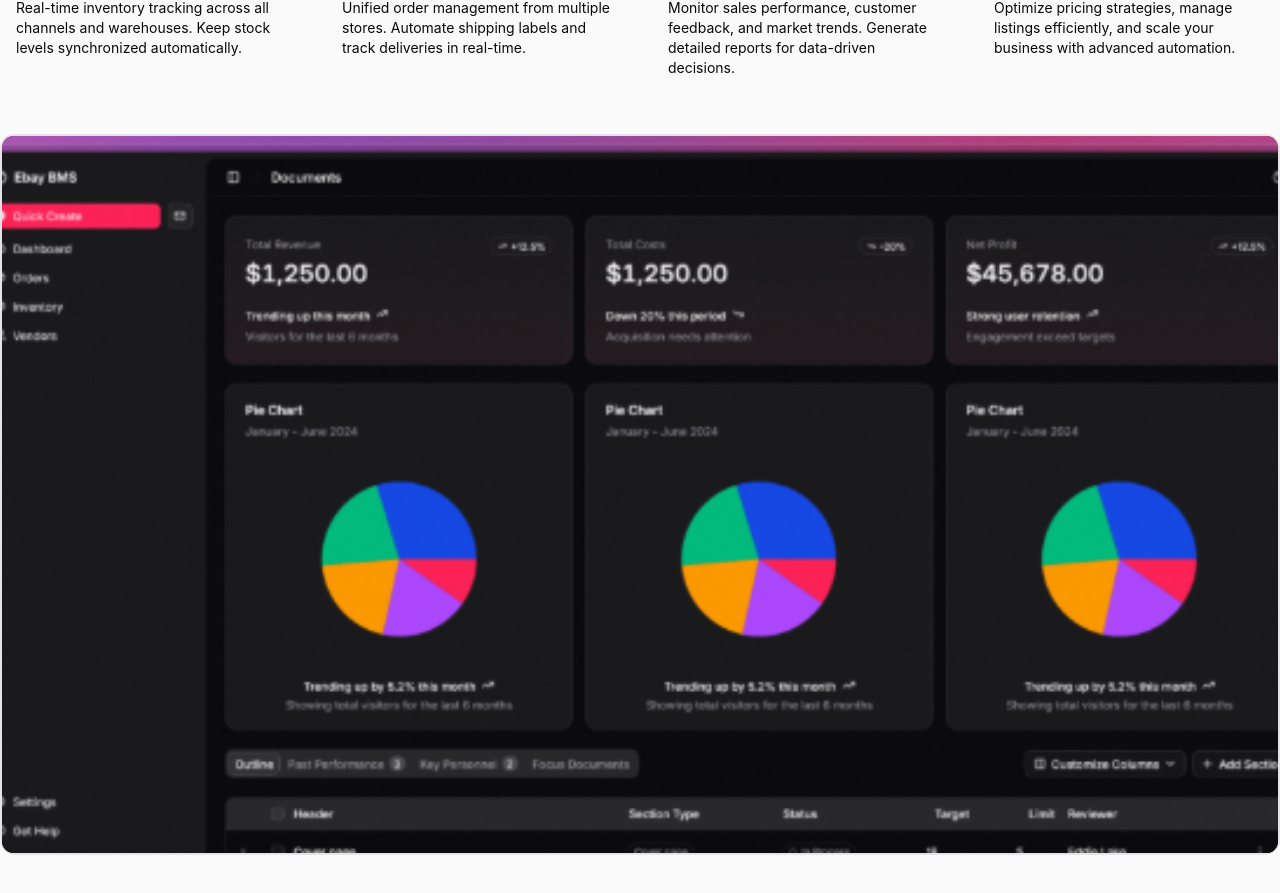
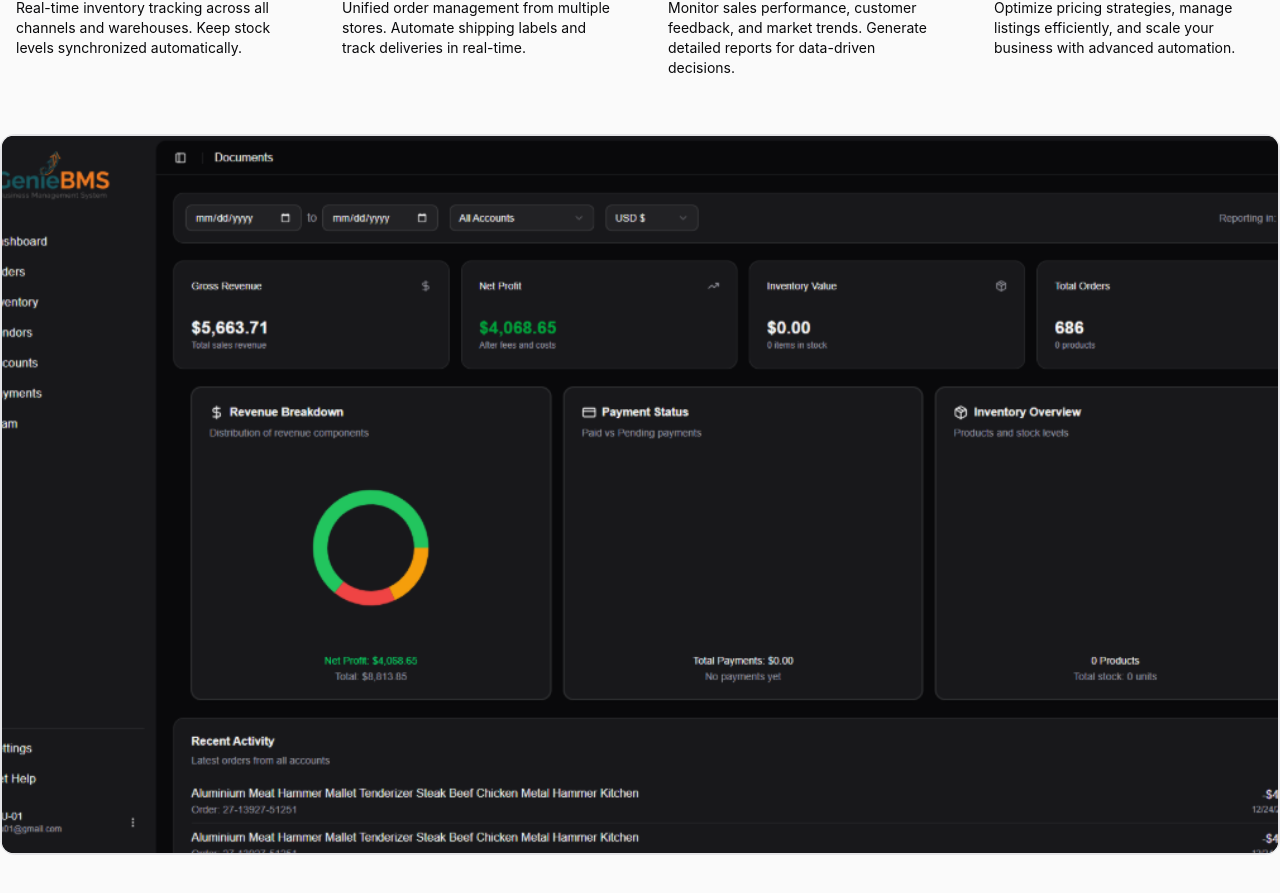
Before and after one commit to SheharBano-Sheri/ebay-businessManagement, a Next.js app: page / in a window 1280 px wide. Shown: the part 855-1748 px from the top of the page. Built offline with nearby package versions, Linux system fonts and the light colour scheme.

Commit message:
Updated the Dashboard screenshot in the Hero Section

```diff
--- a/src/app/page.js
+++ b/src/app/page.js
@@ -18,7 +18,7 @@ const FEATURES = [
     number: 1,
     title: "Manage Inventory",
     description: "Real-time inventory tracking across all channels and warehouses. Keep stock levels synchronized automatically.",
-    image: "/hero/image.png",
+    image: "/hero/image3.png",
   },
   {
     id: "tab-2",
```
Also changed, not shown: public/hero/image3.png (added).
